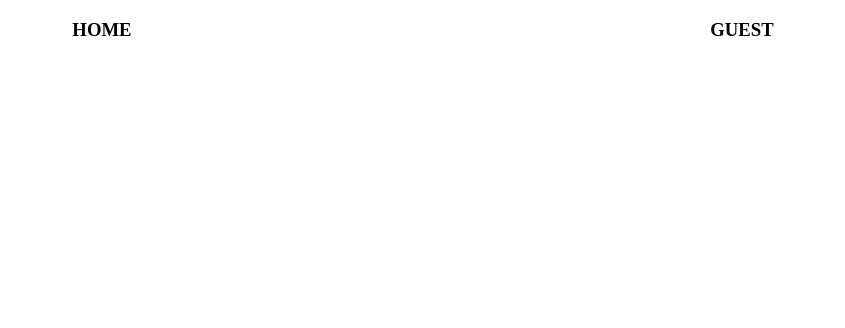
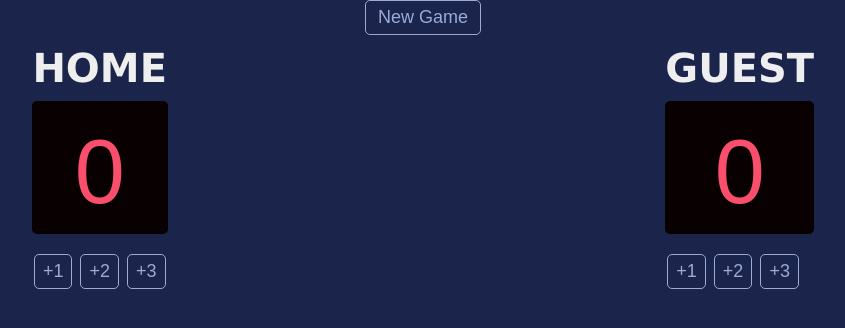
Before and after one commit to MateuszBukowski/Basketball-Scoreboard, a website built with Vite: page index.html in a window 1280 px wide. Shown: the whole page, without its empty margins (217-1062 px from the left). Built offline with nearby package versions, Linux system fonts and the light colour scheme; a web font is replaced by a local one.

Commit message:
App done also added  NewGame  button.

```diff
--- a/index.css
+++ b/index.css
@@ -1,8 +1,62 @@
 body {
     margin: 0;
+    background-color: #1B244A;
 }
 
 .container {
     display: flex;
     justify-content: space-around;
 }
+
+.columnName {
+    color: #EEEEEE;
+    font-weight: bold;
+    text-align: center;
+    font-family: Verdana, Geneva, Tahoma, sans-serif;
+    font-size: 40px;
+    margin: 10px auto;
+
+}
+
+.score {
+    background-color: #080001;
+    color: #F94F6D;
+    text-align: center;
+    font-weight: normal;
+    font-size: 90px;
+    font-family: 'Cursed Timer ULiL', sans-serif;
+    padding: 20px 30px 10px 30px;
+    margin: 10px auto 20px auto;
+    border-radius: 5px;
+}
+
+.addBtns {
+  background-color: #1B244A;
+  border: 1px solid #9AABD8;
+  color: #9AABD8;
+  border-radius: 5px;
+  padding: 6px 8px;
+  text-align: center;
+  font-size: 18px;
+  font-weight: normal;
+  font-family: 'Cursed Timer ULiL', sans-serif;
+  margin: auto 2px;
+}
+
+.menu {
+    display: flex;
+    align-items: center;
+    justify-content: center;
+    font-family: Verdana, Geneva, Tahoma, sans-serif;
+}
+
+#newGameBtn {
+    background-color: #1B244A;
+    border: 1px solid #9AABD8;
+    color: #9AABD8;
+    border-radius: 5px;
+    padding: 6px 12px;
+    text-align: center;
+    font-size: 18px;
+    font-weight: normal;
+}
--- a/index.html
+++ b/index.html
@@ -1,14 +1,27 @@
 <html>
     <head>
         <link rel="stylesheet" href="index.css">
+        <link href="https://fonts.cdnfonts.com/css/cursed-timer-ulil" rel="stylesheet">
+
     </head>
     <body>
+        <div class="menu">
+            <button id="newGameBtn" onclick="newGame()">New Game</button>
+        </div>
         <div class="container">
             <div>
-                <h3>HOME</h3>
+                <h3 class="columnName">HOME</h3>
+                <h1 class="score" id="homeScore"></h1>
+                <button class="addBtns" id="addHome1Btn" onclick="addHome1()">+1</button>
+                <button class="addBtns" id="addHome2Btn" onclick="addHome2()">+2</button>
+                <button class="addBtns" id="addHome3Btn" onclick="addHome3()">+3</button>
             </div>
             <div>
-                <h3>GUEST</h3>
+                <h3 class="columnName">GUEST</h3>
+                <h1 class="score" id="guestScore"></h1>
+                <button class="addBtns" id="addGuest1Btn" onclick="addGuest1()">+1</button>
+                <button class="addBtns" id="addGuest2Btn" onclick="addGuest2()">+2</button>
+                <button class="addBtns" id="addGuest3Btn" onclick="addGuest3()">+3</button>
             </div>
         </div>
         <script src="index.js"></script>
--- a/index.js
+++ b/index.js
@@ -0,0 +1,41 @@
+let homeScore = document.getElementById("homeScore")
+let guestScore =document.getElementById("guestScore")
+let homeScoreVal = 0
+let guestScoreVal = 0
+
+function newGame(){
+    homeScore.innerText = 0
+    guestScore.innerText = 0
+    homeScoreVal = 0
+    guestScoreVal = 0
+}
+
+// Home add buttons
+function addHome1() {
+    homeScoreVal += 1
+    homeScore.textContent = homeScoreVal
+}
+function addHome2() {
+    homeScoreVal += 2
+    homeScore.textContent = homeScoreVal
+}
+function addHome3() {
+    homeScoreVal += 3
+    homeScore.textContent = homeScoreVal
+}
+
+// Guest add buttons
+function addGuest1() {
+    guestScoreVal += 1
+    guestScore.textContent = guestScoreVal
+}
+function addGuest2() {
+    guestScoreVal += 2
+    guestScore.textContent = guestScoreVal
+}
+function addGuest3() {
+    guestScoreVal += 3
+    guestScore.textContent = guestScoreVal
+}
+
+newGame()
```
